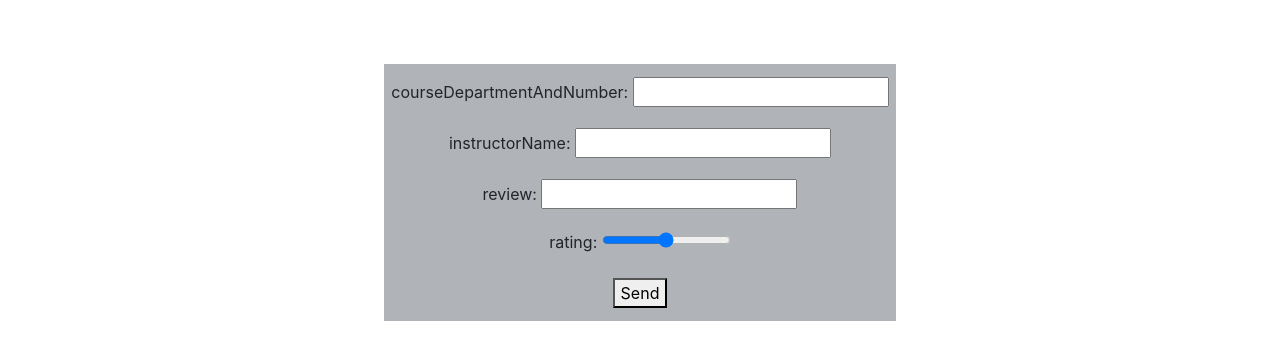
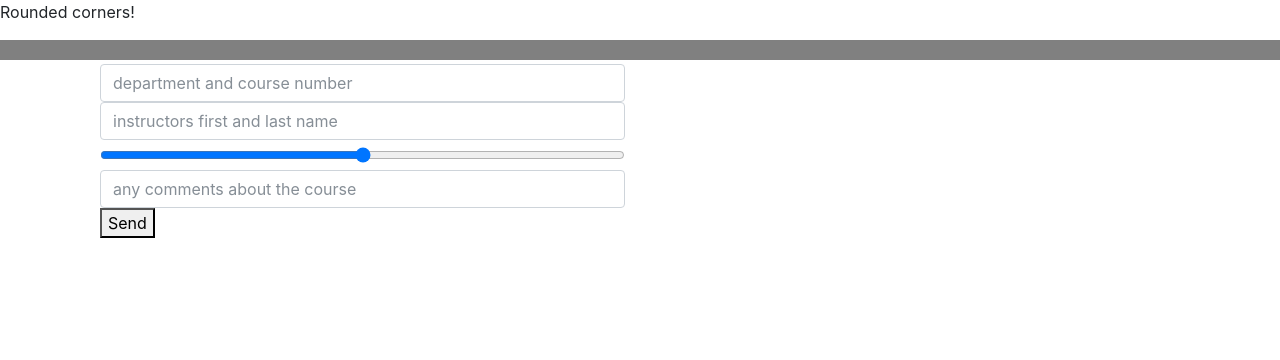
Before and after one commit to ejdweck/rate_courses, a Django app: page /add_course_review/ in a window 1280 px wide. Shown: the part 56-416 px from the top of the page. Run offline with Django 3.2, Linux system fonts and the light colour scheme; data comes from the database, SQL or seed files in the repository; some libraries are stand-ins or nearby versions.

Commit message:
working on forms WIP

```diff
--- a/course/forms.py
+++ b/course/forms.py
@@ -7,48 +7,21 @@ class AddCourseReviewForm(forms.Form):
         label = 'courseDepartmentAndNumber',
         max_length = 32
     )
-    '''
-    courseDepartment = forms.CharField(
-        required = True,
-        label = 'courseDepartment',
-        max_length = 32
-    )
-    courseNumber = forms.CharField(
-        required = True,
-        label = 'courseNumber',
-        max_length = 32
-    )
-    '''
 
     instructorName = forms.CharField(
         required = True,
         label = 'instructorName',
         max_length = 32
     )
-    '''
-    instructorFirstName = forms.CharField(
-        required = True,
-        label = 'instructor first name',
-        max_length = 32
-    )
-    instructorLastName = forms.CharField(
-        required = True,
-        label = 'instructor last name',
-        max_length = 32
-    )
-    '''
-    review = forms.CharField(
-    	required = True,
-    	label = 'review',
-    	max_length = 32
-    )
+
     rating = forms.IntegerField(
     	required = True,
     	label = 'rating',
         widget=forms.TextInput(attrs={'type': 'range','min':'0','max':'10','step':'1'})
     )
-    '''
-    reviewDate = forms.DateField(
-    	initial = datetime.date.today
+
+    review = forms.CharField(
+        required = True,
+        label = 'review',
+        max_length = 180
     )
-    '''
--- a/course/views.py
+++ b/course/views.py
@@ -163,7 +163,8 @@ def add_course_review(request):
     # get instructors names for auto complete
     instructors = Instructor.objects.all()
 
-    return render(request, "add_course_review.html", {'form': form, 'courses': courses, 'instructors': instructors})
+    return render(request, "add_course_review_form.html", {'form': form, 'courses': courses, 'instructors': instructors})
+    #return render(request, "add_course_review.html", {'form': form, 'courses': courses, 'instructors': instructors})
 
 def signup(request):
     if request.method == 'POST':
--- a/create_schema.sql
+++ b/create_schema.sql
@@ -39,7 +39,7 @@ CREATE TABLE Course_CourseReview (
   reviewId INTEGER NOT NULL,
   instructorId INTEGER NOT NULL,
   reviewerId INTEGER NOT NULL,
-  review VARCHAR(100) NOT NULL,
+  review VARCHAR(180) NOT NULL,
   rating INTEGER NOT NULL,
   reviewDate DATE NOT NULL,
   FOREIGN KEY (courseDepartment, courseNumber) REFERENCES Course (courseDepartment, courseNumber)
--- a/rate_courses/settings.py
+++ b/rate_courses/settings.py
@@ -39,6 +39,7 @@ INSTALLED_APPS = [
     'django.contrib.staticfiles',
     'course',
     'bootstrap4',
+    'widget_tweaks',
 ]
 
 MIDDLEWARE = [
--- a/static/css/main.css
+++ b/static/css/main.css
@@ -51,3 +51,32 @@ body .ui-autocomplete .ui-menu-item .ui-corner-all {
 body .ui-autocomplete .ui-menu-item .ui-state-focus {
    /* selected <a> */
 }
+
+
+/* CSS for the forms */
+
+#RGB {
+	height: 20px;
+	background: rgb(128, 128, 128);
+}
+#RC .slider-selection {
+	background: #FF8282;
+}
+#RC .slider-handle {
+	background: red;
+}
+#GC .slider-selection {
+	background: #428041;
+}
+#GC .slider-handle {
+	background: green;
+}
+#BC .slider-selection {
+	background: #8283FF;
+}
+#BC .slider-handle {
+	border-bottom-color: blue;
+}
+#R, #G, #B {
+	width: 300px;
+}
--- /dev/null
+++ b/templates/add_course_review_form.html
@@ -0,0 +1,27 @@
+{% extends 'index.html' %}
+
+{% load widget_tweaks %}
+{% block content %}
+
+<p id="rcorners1" class="w3-theme">Rounded corners!</p>
+<div id="RGB">
+	<br>
+	<div class="container">
+	   <div class="col-md-6">
+	      {% render_field form.courseDepartmentAndNumber class+="form-control courseDepartmentAndNumber" placeholder="department and course number" %}
+	   </div>
+	   <div class="col-md-6">
+	      {% render_field form.instructorName class+="form-control instructorName" placeholder="instructors first and last name" %}
+	   </div>
+	   <div class="col-md-6">
+	      {% render_field form.rating class+="form-control rating" placeholder="" %}
+	   </div>
+	    <div class="col-md-6">
+	      {% render_field form.review class+="form-control review" placeholder="any comments about the course" %}
+	   </div>
+	   <div class="col-md-6">
+		 <button type="submit">Send</button>
+	   </div>
+	</div>
+</div>
+{% endblock %}
```
